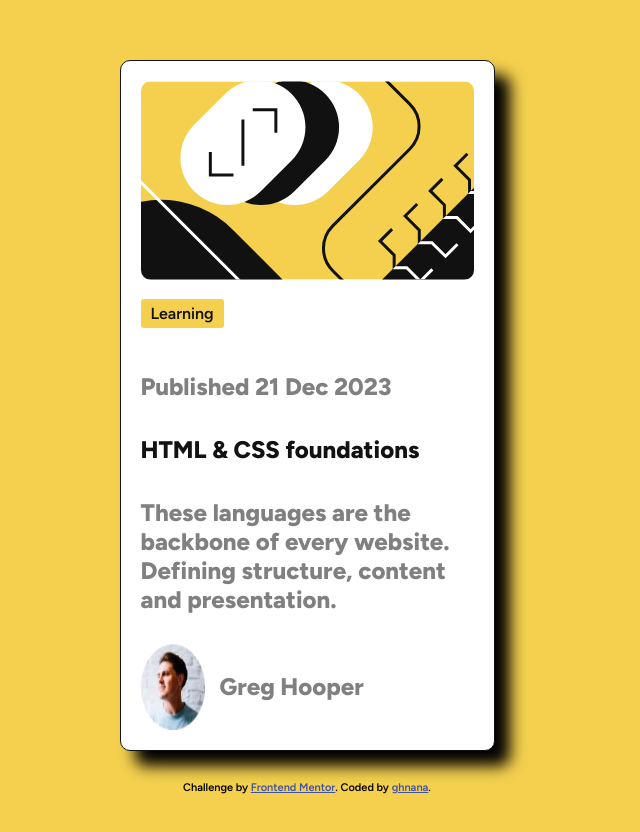
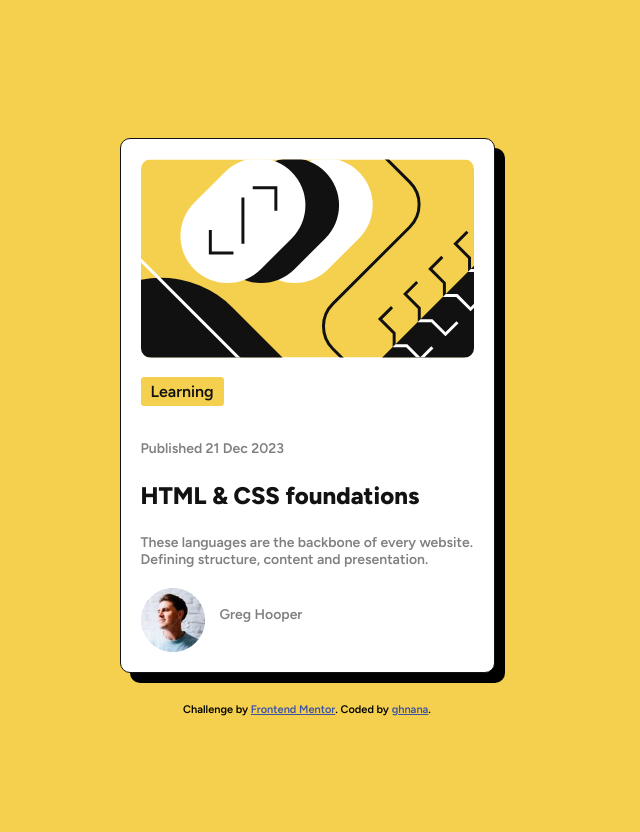
Before and after one commit to ghnana/blog_preview_card_main, a plain HTML site: page index.html in a window 1280 px wide. Shown: the whole page, without its empty margins (333-973 px from the left). Drawn offline with Linux system fonts and the light colour scheme.

Commit message:
add box shadow to be solid and add font weight to HTML & CSS Foundations

```diff
--- a/styles.css
+++ b/styles.css
@@ -31,7 +31,7 @@ body {
     padding: 1.25rem;
     border-radius: 0.625rem;
     border: 1px solid var(--black);
-    box-shadow: 15px 15px 15px rgba(0, 0, 0, 1);
+    box-shadow: 10px 10px 0 rgba(0, 0, 0, 1);
     margin-bottom: 1.25rem;
     margin: 15px 15px;
 }
@@ -54,12 +54,13 @@ body {
 
 .container p {
     color: var(--grey);
-    font-size: 24px;
-    font-weight: 700;
+    font-size: 14px;
     padding: 5px 0;
 }
 .container p.topic span {
     color: var(--black);
+    font-size: 24px;
+    font-weight: 700;
 }
 
 
```
